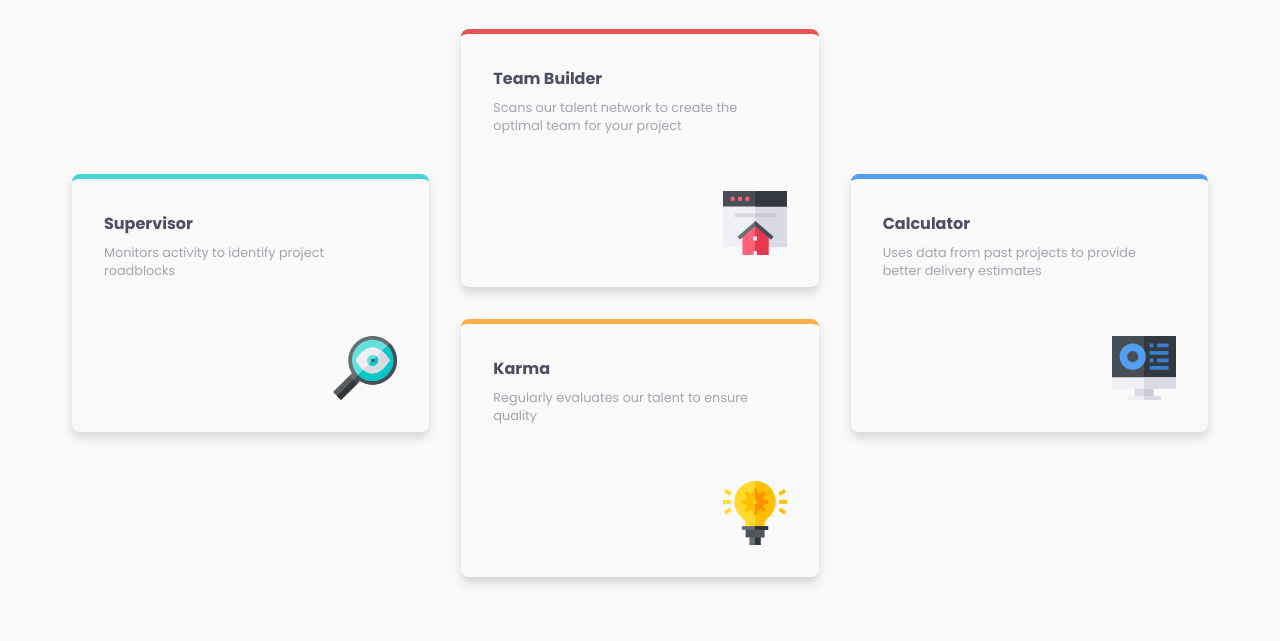
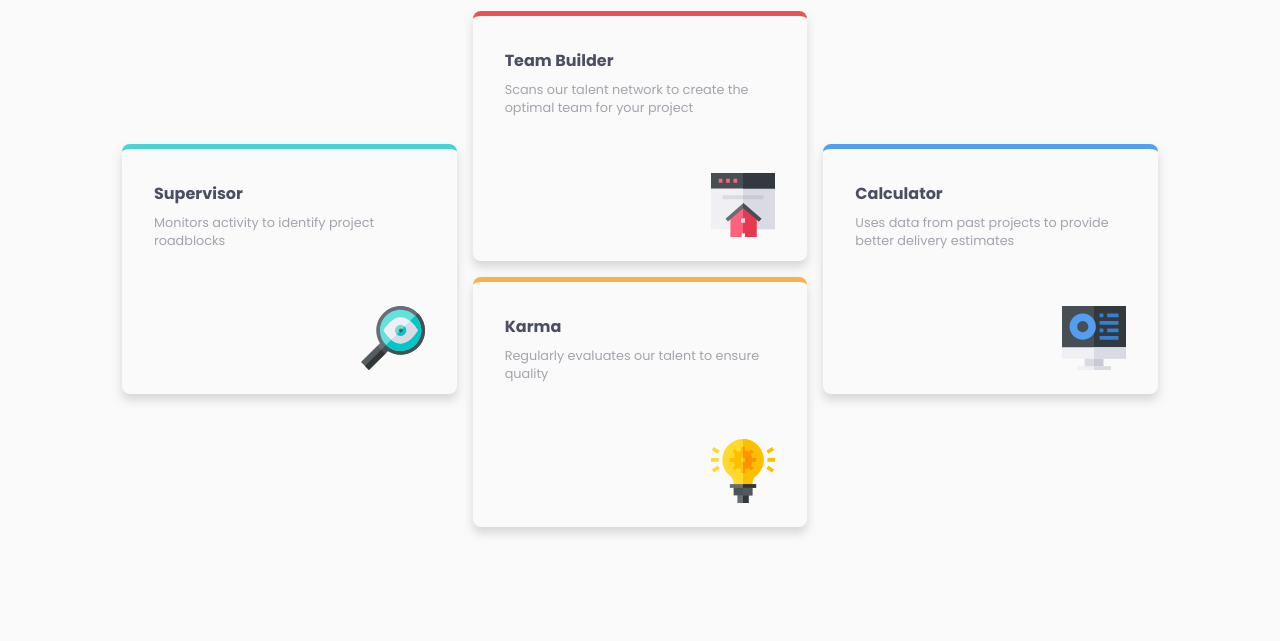
Before and after one commit to Riquelme3m/iJunior-Four-Card-Feature-Section, a plain HTML site: page index.html in a window 1280 px wide. Shown: the part 177-818 px from the top of the page. Drawn offline with Linux system fonts and the light colour scheme.

Commit message:
Fixing desktop screen

```diff
--- a/style.css
+++ b/style.css
@@ -19,13 +19,14 @@ body {
     font-family: "Poppins";
     font-size: 15px;
     background-color: var(--Very-Light-Gray);
+
 }
 
 .main {
     display: grid;
     grid-template-columns: repeat(1, 1fr);
     grid-template-rows: 4;
-    padding: 2rem 2rem 4rem 2rem;
+    padding: 2rem 2rem 2rem 2rem;
     gap: 2rem;
 }
 
@@ -92,6 +93,7 @@ h2{
     box-shadow: 0px 6px 10px rgba(205, 205, 205, 0.807);
     border-radius: 0.5rem;
     border-top: 5px solid var(--Red);
+
 }
 
 .main .karma {
@@ -135,11 +137,10 @@ h2{
     .main {
         grid-template-columns: repeat(3, 3fr);
         grid-template-rows: 1fr 1fr 1fr 1fr;
-
         align-items: center;
-        gap:2rem;
+        gap:1rem;
         width:100%;
-        max-width:1200px;
+        max-width:1100px;
         margin: auto;
 
     }
@@ -169,7 +170,7 @@ h2{
 
     .introduction h1 {
 
-        font-size: 2rem;
+        font-size: 1.6rem;
         color: var(--Very-Dark-Blue);
         font-weight: 700;
     }
@@ -184,6 +185,18 @@ h2{
     h2{
         font-size:1rem;
     }
+    .main .team-builder{
+        height:250px;
+    }
+    .main .supervisor{
+        height:250px;
+    }
+    .main .karma{
+        height:250px;
+    }
+    .main .calculator{
+        height:250px;
+    }
 
 
 }
```
